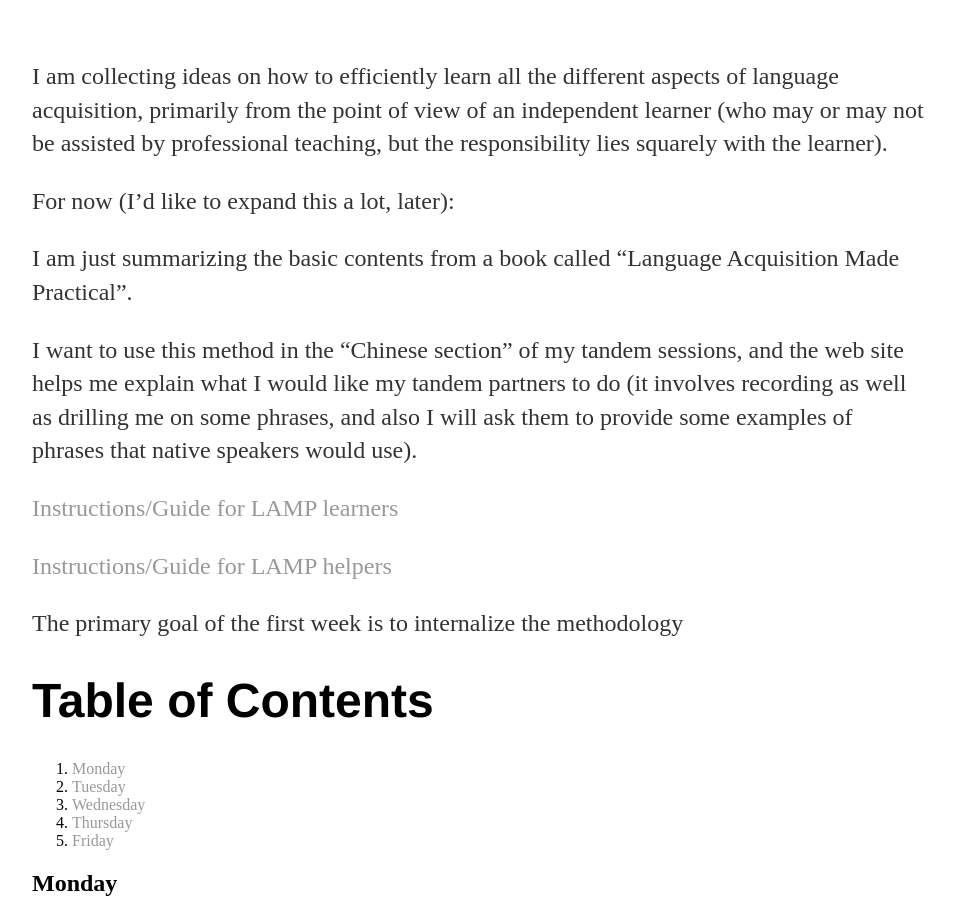
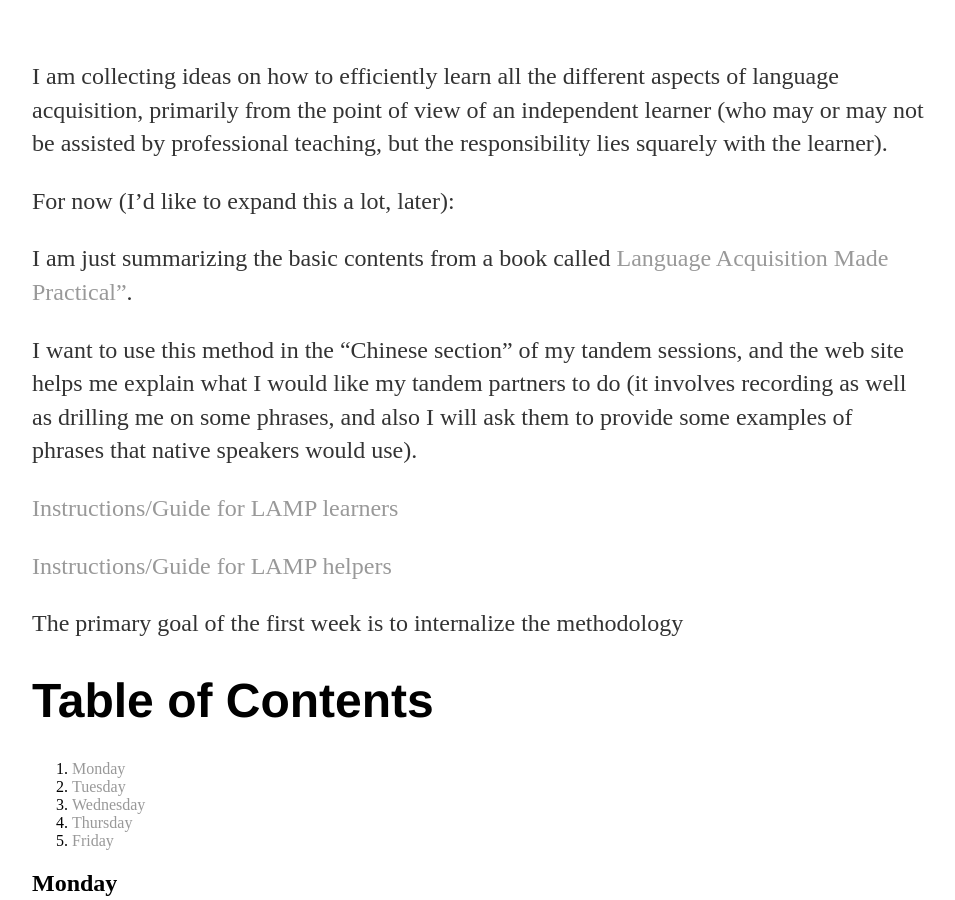
Before and after one commit to nczempin/ll, a Jekyll site: the page built from index.md, in a window 1280 px wide and 900 px high. Shown: the whole window, without its empty margins (160-1115 px from the left). Built offline with Jekyll 4.4.1, drawn with Linux system fonts in a browser that asks for light colours; part of the change alters nothing that is shown.

```diff
--- a/index.md
+++ b/index.md
@@ -6,7 +6,7 @@ I am collecting ideas on how to efficiently learn all the different aspects of l
 
 For now (I'd like to expand this a lot, later):
 
-I am just summarizing the basic contents from a book called "Language Acquisition Made Practical".
+I am just summarizing the basic contents from a book called [Language Acquisition Made Practical"](https://www.amazon.com/Language-Acquisition-Made-Practical-Learners/dp/B0054RBDSM/).
 
 I want to use this method in the "Chinese section" of my tandem sessions, and the web site helps me explain what I would like my tandem partners to do (it involves recording as well as drilling me on some phrases, and also I will ask them  to provide some examples of phrases that native speakers would use).
 
```
